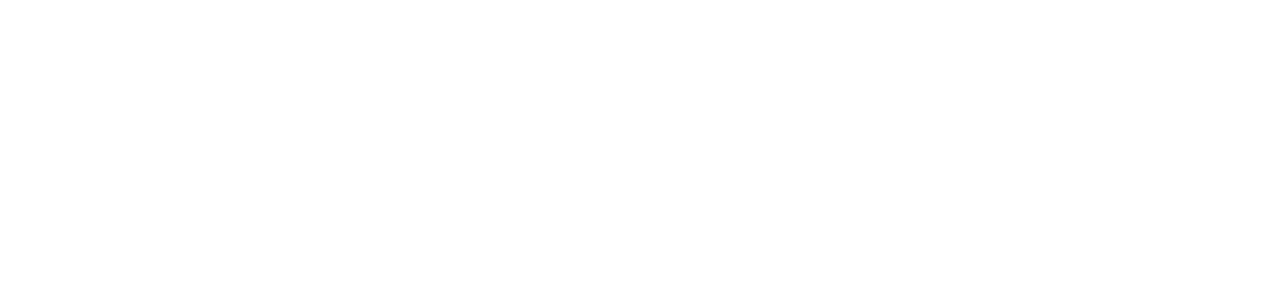
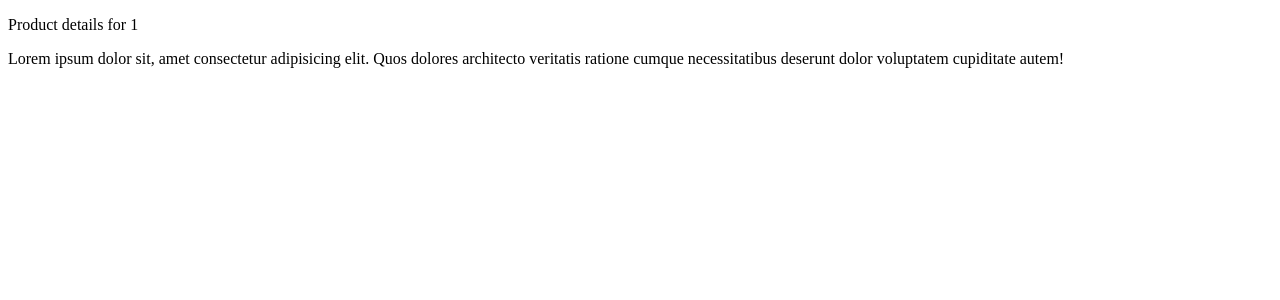
Before and after one commit to MichelleH17/nuxt-dojo-michaela, a Nuxt app: page /products/1 in a window 1280 px wide. Before the commit this address had no page. Shown: the top 300 px of the page. Built offline with nearby package versions, Linux system fonts and the light colour scheme.

Commit message:
feat: add product details page with dynamic routing

```diff
--- /dev/null
+++ b/pages/products/[id].vue
@@ -0,0 +1,14 @@
+<template>
+  <div>
+    <p>Product details for {{ id }}</p>
+    <p>Lorem ipsum dolor sit, amet consectetur adipisicing elit. Quos dolores architecto veritatis ratione cumque necessitatibus deserunt dolor voluptatem cupiditate autem!</p>
+  </div>
+</template>
+
+<script lang="ts" setup>
+const { id } = useRoute().params
+</script>
+
+<style scoped>
+
+</style>
```
